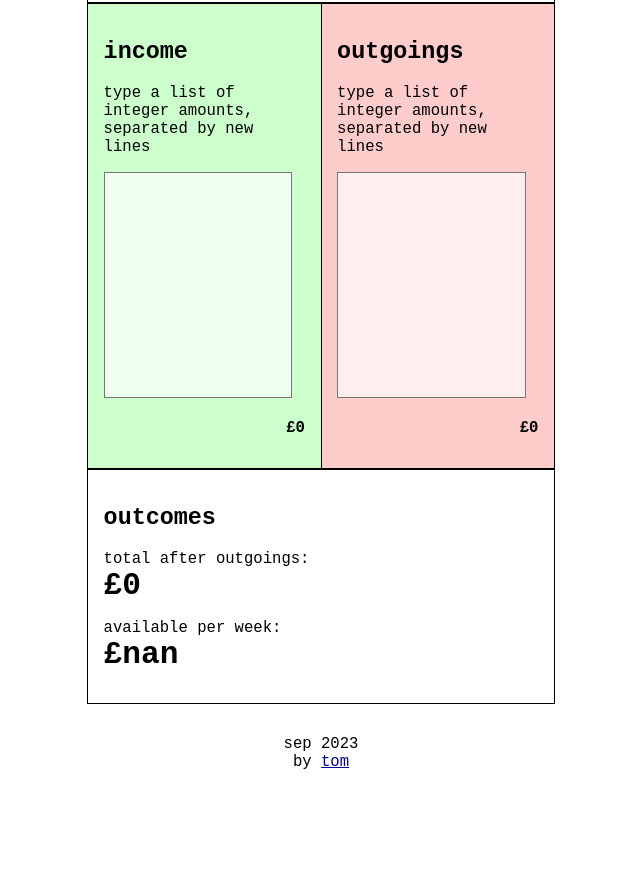
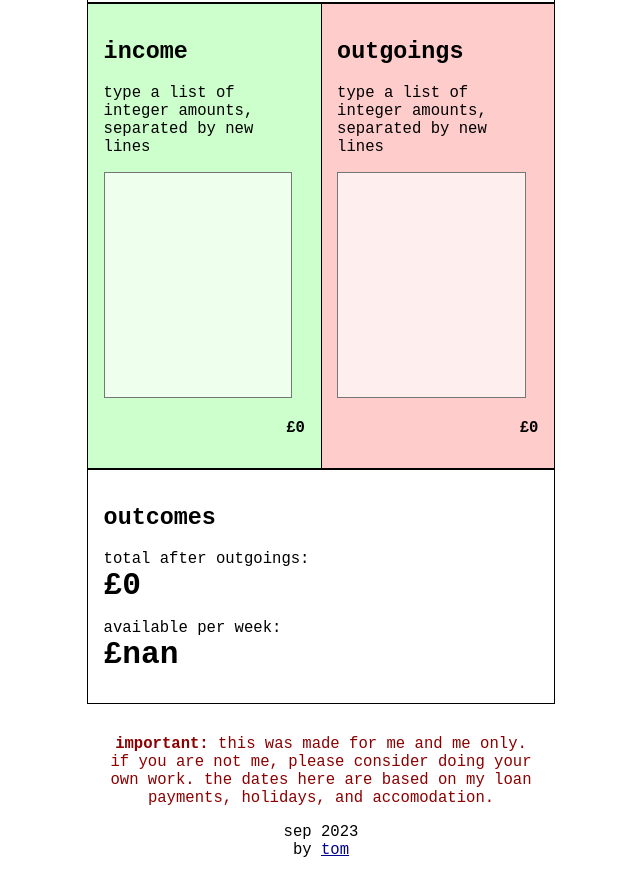
Before and after one commit to itsmeimtom/uni-budget, a plain HTML site: page index.html in a window 1280 px wide. Shown: the part 380-1270 px from the top of the page, without its empty margins (319-959 px from the left). Before the commit the page ends 1182 px from the top, so only its background shows below. Drawn offline with Linux system fonts and the light colour scheme.

Commit message:
add disclaimer

```diff
--- a/index.html
+++ b/index.html
@@ -141,6 +141,8 @@
 	</div>
 
 	<footer>
+		<p style="color: darkred"><b>IMPORTANT:</b> this was made for me and me only. if you are not me, please consider doing your own work. the dates here are based on my loan payments, holidays, and accomodation.</p>
+
 		<p>sep 2023<br>by <a href="https://tomr.me">tom</a></p>
 	</footer>
 
```
